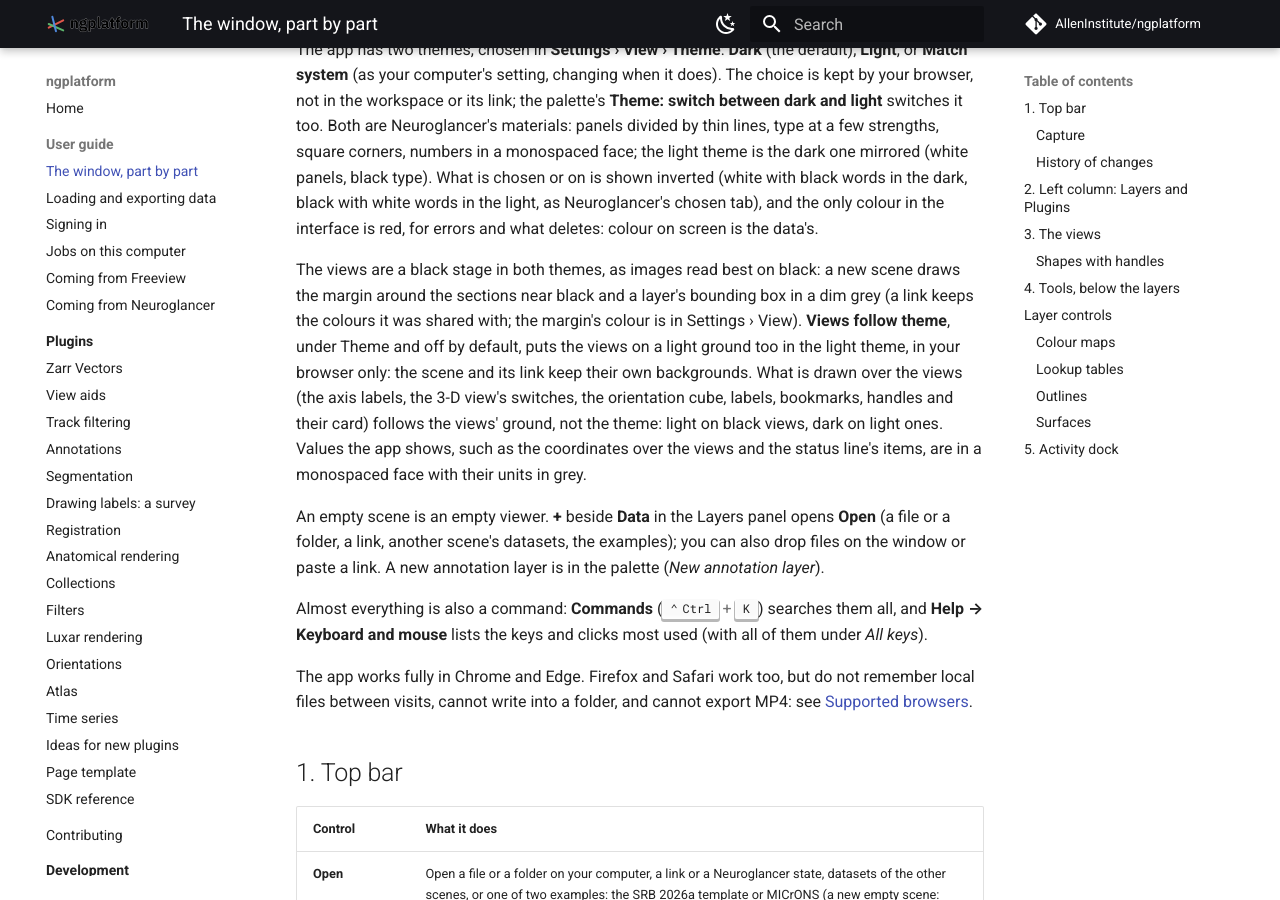
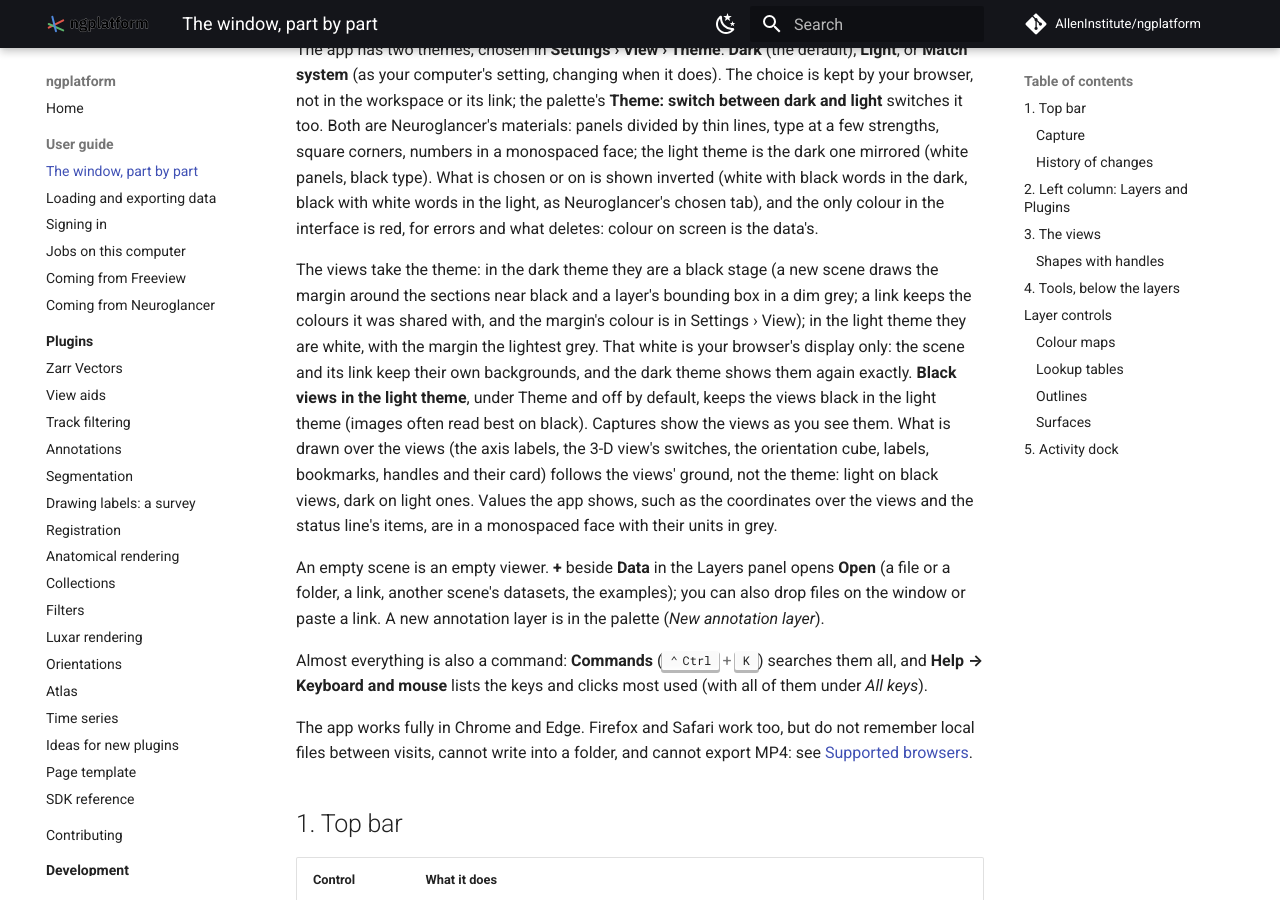
Before and after one commit to AllenInstitute/ngplatform, an MkDocs documentation site: the page built from docs/guide/interface.md, in a window 1280 px wide and 900 px high, scrolled down 859 px. Built offline with MkDocs 1.6.1 and Material for MkDocs 9.7.7, drawn with Linux system fonts in a browser that asks for light colours; comment, search, counter and statistics services are not loaded.

Commit message:
DESIGN.md and the docs: white views in the light theme, Black views in the light theme, and what of Neuroglancer's WebGL drawing reads poorly on white

```diff
--- a/docs/guide/interface.md
+++ b/docs/guide/interface.md
@@ -28,13 +28,15 @@ in the dark, black with white words in the light, as Neuroglancer's chosen
 tab), and the only colour in the interface is red, for errors and what
 deletes: colour on screen is the data's.
 
-The views are a black stage in both themes, as images read best on black:
-a new scene draws the margin around the sections near black and a layer's
-bounding box in a dim grey (a link keeps the colours it was shared with;
-the margin's colour is in Settings › View). **Views follow theme**, under
-Theme and off by default, puts the views on a light ground too in the light
-theme, in your browser only: the scene and its link keep their own
-backgrounds. What is drawn over the views (the axis labels, the 3-D view's
+The views take the theme: in the dark theme they are a black stage (a new
+scene draws the margin around the sections near black and a layer's
+bounding box in a dim grey; a link keeps the colours it was shared with, and
+the margin's colour is in Settings › View); in the light theme they are
+white, with the margin the lightest grey. That white is your browser's
+display only: the scene and its link keep their own backgrounds, and the
+dark theme shows them again exactly. **Black views in the light theme**,
+under Theme and off by default, keeps the views black in the light theme
+(images often read best on black). Captures show the views as you see them. What is drawn over the views (the axis labels, the 3-D view's
 switches, the orientation cube, labels, bookmarks, handles and their card)
 follows the views' ground, not the theme: light on black views, dark on
 light ones. Values the
```
Also changed, not shown: CHANGELOG.md (+6 -5 lines), DESIGN.md (+6 -4 lines), plans/README.md (+1 -1 lines).
